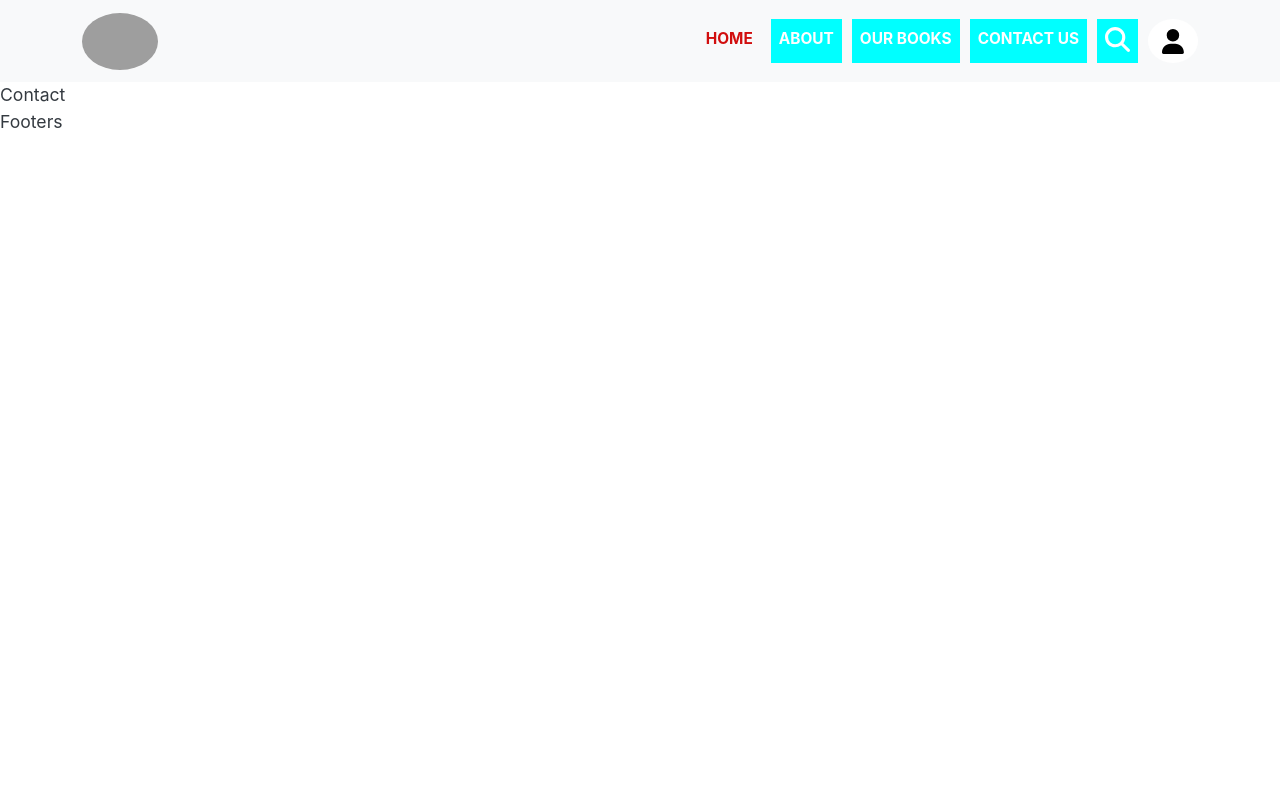
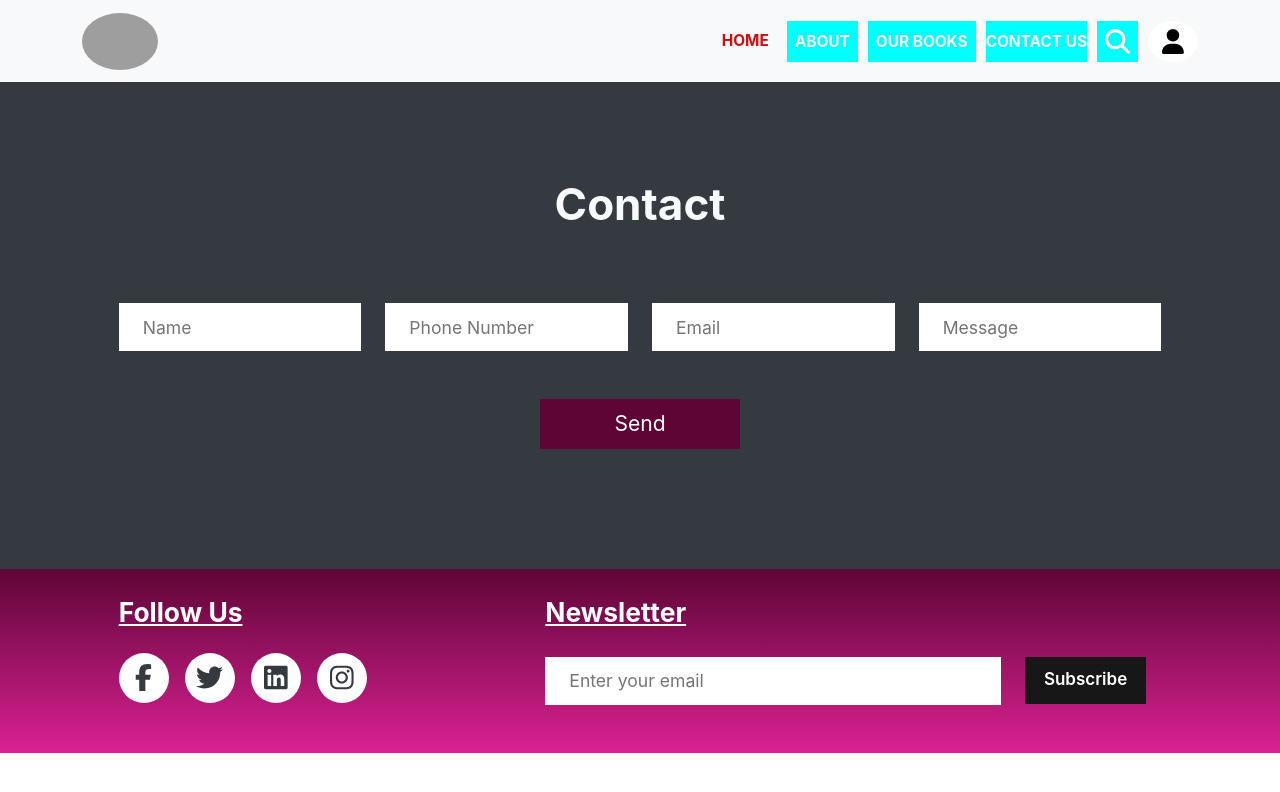
Before and after one commit to Sadwalps/library, a React (Vite) app: page /contact in a window 1280 px wide. Shown: the top 792 px of the page. Built offline with nearby package versions, Linux system fonts and the light colour scheme; grey boxes are pictures that could not be loaded.

Commit message:
second commit

```diff
--- a/src/App.css
+++ b/src/App.css
@@ -7,6 +7,9 @@
     color: white;
     font-weight: 700;
     margin-left: 10px;
+    display: flex;
+    text-decoration: none;
+    align-items: center;
 }
 #nav2:hover{
     color: rgb(209, 14, 14);
@@ -28,3 +31,109 @@
     color: rgb(94, 5, 54);
     transition-duration: .5s;
 }
+#aboutmaindiv{
+    background-image: url(https://img.freepik.com/premium-photo/abstract-grey-canvas-texture-vintage-book-cover-background_1484-1668.jpg) ;
+}
+
+.mbut{
+    padding: 15px 55px 15px 55px;
+    border-radius: 30px;
+    font-size: 25px;
+    color: white;
+    background-color: rgb(94, 5, 54);
+    border: 0px;
+}
+.mbut:hover{
+    background-color: black;
+    transition-duration: .4s;
+}
+#libdiv{
+    background-image: url(./downlad_img-removebg-preview.png);
+    height: 670px;
+    background-repeat: no-repeat;
+    background-size: cover;
+}
+.footerlogodiv{
+    height: 50px;
+    width: 50px;
+    background-color: white;
+    border-radius: 50%;
+    display: flex;
+    justify-content: center;
+    align-items: center;
+    font-size: 27px;
+    cursor: pointer;
+}
+
+.footerlogof:hover{
+    color: rgb(46, 46, 206);
+}
+.footerlogot:hover{
+    color: rgb(34, 121, 221);
+}
+.footerlogoi:hover{
+   color: rgb(234, 13, 197);
+}
+.footerlogol:hover{
+    color: rgb(73, 73, 169);
+}
+#footerbtn{
+    height: 47px;
+    color: white;
+    background-color: rgb(24, 23, 23);
+    font-size: 17px;
+    font-weight: 600;
+}
+#footerbtn:hover{
+    color:  rgb(24, 23, 23);
+    background-color: white;
+    transition-duration: .3s;
+}
+#footermaindiv{
+    background-image:linear-gradient(to bottom , rgb(94, 5, 54), rgb(218, 33, 147))
+}
+#contactbtn{
+    width: 200px;
+    font-size: larger;
+    color: white;
+    background-color: rgb(94, 5, 54);
+}
+#contactbtn:hover{
+    color:  rgb(94, 5, 54);
+    background-color: white;
+    font-weight: 500;
+    transition-duration: .3s;
+}
+
+@media screen and (max-width:768px){
+    .mbut{
+        padding: 12px 45px 12px 45px;
+        font-size: 20px;
+    }#libdiv{
+        height: 550px;
+    }
+}
+
+@media screen and (max-width:440px){
+    #libdiv{
+        height: 380px;
+    }
+    .footerlogodiv{
+        height: 40px;
+        width: 40px;
+        font-size: 20px;
+
+    }
+    #footerbtn{
+        height: 40px;
+
+        font-size: 15px;
+        font-weight: 400;
+    }
+    #contactbtn{
+        width: 170px;
+        font-size: medium;
+
+
+    }
+}
--- a/src/Components/Aboutus.jsx
+++ b/src/Components/Aboutus.jsx
@@ -3,6 +3,7 @@ import React from 'react'
 function Aboutus() {
   return (
     <>
+    <div className='container-fluid pt-lg-5 pt-3 pb-lg-5 pb-3'  id='aboutmaindiv'>
     <div className="container-fluid text-center">
       <h1 style={{color:"rgb(177, 5, 77)",fontWeight:"900"}}>About <span style={{color:"black"}}>Us</span></h1>
       <p className='mt-4'>adipiscing elit, sed do eiusmod tempor incididunt ut labore et dolore magna aliqua. Ut enim ad minim veniam, quis nostrud exercitation ullamco laboris</p>
@@ -15,7 +16,7 @@ function Aboutus() {
           <div className="row p-lg-5 p-2">
             <div className="col-md-7">
               <p style={{textAlign:"justify"}}>consectetur adipiscing elit, sed do eiusmod tempor incididunt ut labore et dolore magna aliqua. Ut enim ad minim veniam, quis nostrud exercitation ullamco laboris nisi ut aliquip ex ea commodo consequat. Duis aute irure dolor in reprehenderit in voluptate velit esse cillum dolore consectetur adipiscing elit, sed do eiusmod tempor incididunt ut labore et dolore magna aliqua. Ut enim ad minim veniam, quis nostrud exercitation ullamco laboris nisi ut aliquip ex ea commodo consequat. Duis aute irure dolor in reprehenderit in voluptate velit esse cillum dolore</p>
-              <button className='btn  btn-danger mt-4' style={{padding:"15px 55px 15px 55px", borderRadius:"35px",fontSize:"25px" }}>Read More</button>
+              <button className='mbut'>Read More</button>
             </div>
             <div className="col-md-5">
               <img src="https://images.pexels.com/photos/159711/books-bookstore-book-reading-159711.jpeg?cs=srgb&dl=bookcase-books-bookshelves-159711.jpg&fm=jpg" alt="about image" className='w-100 rounded mt-lg-1 mt-3' />
@@ -26,6 +27,7 @@ function Aboutus() {
       </div>
 
     </div>
+    </div>
     </>
   )
 }
--- a/src/Components/Footers.jsx
+++ b/src/Components/Footers.jsx
@@ -1,8 +1,45 @@
+import { faFacebookF, faInstagram, faLinkedin, faTwitter } from '@fortawesome/free-brands-svg-icons'
+import { FontAwesomeIcon } from '@fortawesome/react-fontawesome'
 import React from 'react'
+import { Placeholder } from 'react-bootstrap'
 
 function Footers() {
   return (
-    <div>Footers</div>
+   <>
+   <div className="container-fluid " id='footermaindiv'>
+    <div className="row pt-4 pb-5">
+      <div className="col-md-1"></div>
+      <div className="col-md-4 mt-1 ">
+        <h4 style={{color:"white"}}><u>Follow Us</u></h4>
+
+        <div className='d-flex gap-3 w-100 mt-4'>
+          <div className='footerlogodiv'><FontAwesomeIcon icon={faFacebookF} className='footerlogof'  /></div>
+          <div className='footerlogodiv'><FontAwesomeIcon icon={faTwitter} className='footerlogot' /></div>
+          <div className='footerlogodiv'><FontAwesomeIcon icon={faLinkedin} className='footerlogol'/></div>
+          <div className='footerlogodiv'><FontAwesomeIcon icon={faInstagram} className='footerlogoi'/></div>
+        </div>
+      </div>
+      <div className="col-md-6 mt-lg-1  mt-4">
+      <h4 style={{color:"white"}}><u>Newsletter</u></h4>
+     <div className="row mt-4 ">
+      <div className="col-md-9 mt-1">
+        <input type="text" style={{outline:"none",border:"0px", width:"100%",height:"47px"}} className='p-4' placeholder='Enter your email' />
+      </div>
+      <div className="col-md-3  mt-lg-1 mt-3">
+        <button className='btn w-lg-100  rounded-0' id='footerbtn'>Subscribe</button>
+      </div>
+     </div>
+      <div>
+
+      </div>
+      </div>
+      <div className="col-md-1"></div>
+    </div>
+
+
+
+   </div>
+   </>
   )
 }
 
--- a/src/Components/Library.jsx
+++ b/src/Components/Library.jsx
@@ -2,7 +2,24 @@ import React from 'react'
 
 function Library() {
   return (
-    <div>Library</div>
+    <>
+     <div className='container-fluid mt-lg-4 mt-2 pt-lg-5 pt-3 pb-lg-5 pb-3 text-center ps-0 pe-0' >
+     <div className="container-fluid text-center">
+      <h1 style={{color:"rgb(177, 5, 77)",fontWeight:"900"}}>Our <span style={{color:"black"}}>Library</span></h1>
+      <p className='mt-4'>adipiscing elit, sed do eiusmod tempor incididunt ut labore et dolore magna aliqua. Ut enim ad minim veniam, quis nostrud exercitation ullamco laboris</p>
+    </div>
+    <div className="container-fluid text-center  " style={{backgroundColor:"rgb(94, 5, 54)"}}>
+      <div className="row">
+        <div className="col-md-3"></div>
+        <div className="col-md-6 p-0 " id='libdiv'></div>
+        <div className="col-md-3"></div>
+      </div>
+    </div>
+    <div className='mt-lg-4 mt-3'>
+    <button className='mbut'>Read More</button>
+    </div>
+    </div>
+    </>
   )
 }
 
--- a/src/Components/NavBar.jsx
+++ b/src/Components/NavBar.jsx
@@ -5,6 +5,7 @@ import React from 'react'
 import Container from 'react-bootstrap/Container';
 import Nav from 'react-bootstrap/Nav';
 import Navbar from 'react-bootstrap/Navbar';
+import { Link } from 'react-router-dom';
 
 
 function NavBar() {
@@ -17,9 +18,9 @@ function NavBar() {
         <Navbar.Collapse id="basic-navbar-nav">
           <Nav className="ms-auto " >
             <Nav.Link  active href="#home" id='nav1' >HOME</Nav.Link>
-            <Nav.Link href="#link" id='nav2' >ABOUT</Nav.Link>
-            <Nav.Link href="#link" id='nav2'>OUR BOOKS</Nav.Link>
-            <Nav.Link href="#link" id='nav2'>CONTACT US</Nav.Link>
+            <Nav.Link href="#about" id='nav2' >ABOUT</Nav.Link>
+            <Nav.Link href="#book" id='nav2'>OUR BOOKS</Nav.Link>
+            <Link to={'/contact'} id='nav2'>CONTACT US</Link>
             <Nav.Link href="#link" id='nav2' ><FontAwesomeIcon icon={faMagnifyingGlass}  style={{fontSize:"25px"}}/></Nav.Link>
             <Nav.Link href="#link" id='nav3'><FontAwesomeIcon icon={faUser} /></Nav.Link>
 
--- /dev/null
+++ b/src/Components/Ourbooks.jsx
@@ -0,0 +1,31 @@
+import React from 'react'
+
+function Ourbooks() {
+  return (
+    <>
+    <div className='container-fluid mt-lg-4 mt-2 pt-lg-5 pt-3 pb-lg-5 pb-3 text-center ps-0 pe-0' >
+     <div className="container-fluid text-center">
+      <h1 style={{color:"rgb(177, 5, 77)",fontWeight:"900"}}>Our <span style={{color:"black"}}>Library</span></h1>
+      <p className='mt-4'>adipiscing elit, sed do eiusmod tempor incididunt ut labore et dolore magna aliqua. Ut enim ad minim veniam, quis nostrud exercitation ullamco laboris</p>
+    </div>
+    <div className="container-fluid mt-lg-5 mt-3">
+        <div className="row">
+            <div className="col-md-1"></div>
+            <div className="col-md-3 d-flex align-items-center mt-2 "><img src="https://media.istockphoto.com/id/1388048018/photo/open-book-toned-in-trendy-violet-very-peri-color-of-the-year-2022.jpg?b=1&s=170667a&w=0&k=20&c=K3R3-2hqRxdAXV50bEVNEM0AEm7MSFIMlUig6HD03lE=" alt="" className='w-100 rounded' /></div>
+            <div className="col-md-4 mt-2"><img src="https://media.istockphoto.com/photos/open-book-toned-in-trendy-classic-blue-color-of-the-year-2020-picture-id1278773566?k=20&m=1278773566&s=612x612&w=0&h=ew4rBJiaQFVlmzrcFlUo8jOxfsnm9OBGn_LFOzKLRGg=" alt="" className='w-100 rounded' />
+
+            </div>
+            <div className="col-md-3 d-flex align-items-center mt-2"><img src="https://media.istockphoto.com/id/1388048018/photo/open-book-toned-in-trendy-violet-very-peri-color-of-the-year-2022.jpg?b=1&s=170667a&w=0&k=20&c=K3R3-2hqRxdAXV50bEVNEM0AEm7MSFIMlUig6HD03lE=" alt="" className='w-100 rounded' /></div>
+            <div className="col-md-1"></div>
+        </div>
+    </div>
+    <div className='mt-lg-4 mt-3'>
+    <p className='mb-lg-5 mb-2 mt-3'>Lorem ipsum dolor sit amet, consectetur adipisicing elit. Veniam, exercitationem!</p>
+    <button className='mbut'>Read More</button>
+    </div>
+    </div>
+    </>
+  )
+}
+
+export default Ourbooks
--- a/src/Pages/Contact.jsx
+++ b/src/Pages/Contact.jsx
@@ -2,7 +2,29 @@ import React from 'react'
 
 function Contact() {
   return (
-    <div>Contact</div>
+ <>
+  <div className="container-fluid bg-dark pt-lg-5 pt-2 pb-5 text-center">
+    <div className="row">
+      <div className="col-md-1">sd</div>
+      <div className="col-md-10">
+        <div className="row">
+          <h1 className='text-light mt-lg-5 mt-3 mb-lg-4 mb-2'>Contact</h1>
+          <div className="col-md-3 mt-lg-5 mt-3 "><input type="text" style={{outline:"none",border:"0px", width:"100%",height:"47px"}} className='p-4' placeholder='Name' /></div>
+          <div className="col-md-3 mt-lg-5 mt-3"><input type="text" style={{outline:"none",border:"0px", width:"100%",height:"47px"}} className='p-4' placeholder='Phone Number' /></div>
+          <div className="col-md-3 mt-lg-5 mt-3"><input type="text" style={{outline:"none",border:"0px", width:"100%",height:"47px"}} className='p-4' placeholder='Email' /></div>
+          <div className="col-md-3 mt-lg-5 mt-3"><input type="text" style={{outline:"none",border:"0px", width:"100%",height:"47px"}} className='p-4' placeholder='Message' /></div>
+
+        </div>
+      </div>
+
+      <div className="col-1">dsas</div>
+
+    </div>
+    <div className='mt-lg-5 mt-2 mb-lg-5 mb-2   pb-lg-4 pb-2'>
+    <button className='btn rounded-0  ' id='contactbtn'>Send</button>
+    </div>
+  </div>
+ </>
   )
 }
 
--- a/src/Pages/Home.jsx
+++ b/src/Pages/Home.jsx
@@ -1,5 +1,8 @@
 import React from 'react'
 import Aboutus from '../Components/Aboutus'
+import Library from '../Components/Library'
+import Ourbooks from '../Components/Ourbooks'
+
 
 
 function Home() {
@@ -8,6 +11,10 @@ function Home() {
     <>
     <h2>sdasd</h2>
     <Aboutus/>
+    <Library/>
+    <Ourbooks/>
+
+
     </>
   )
 }
```
Also changed, not shown: src/downlad_img-removebg-preview.png (added).
